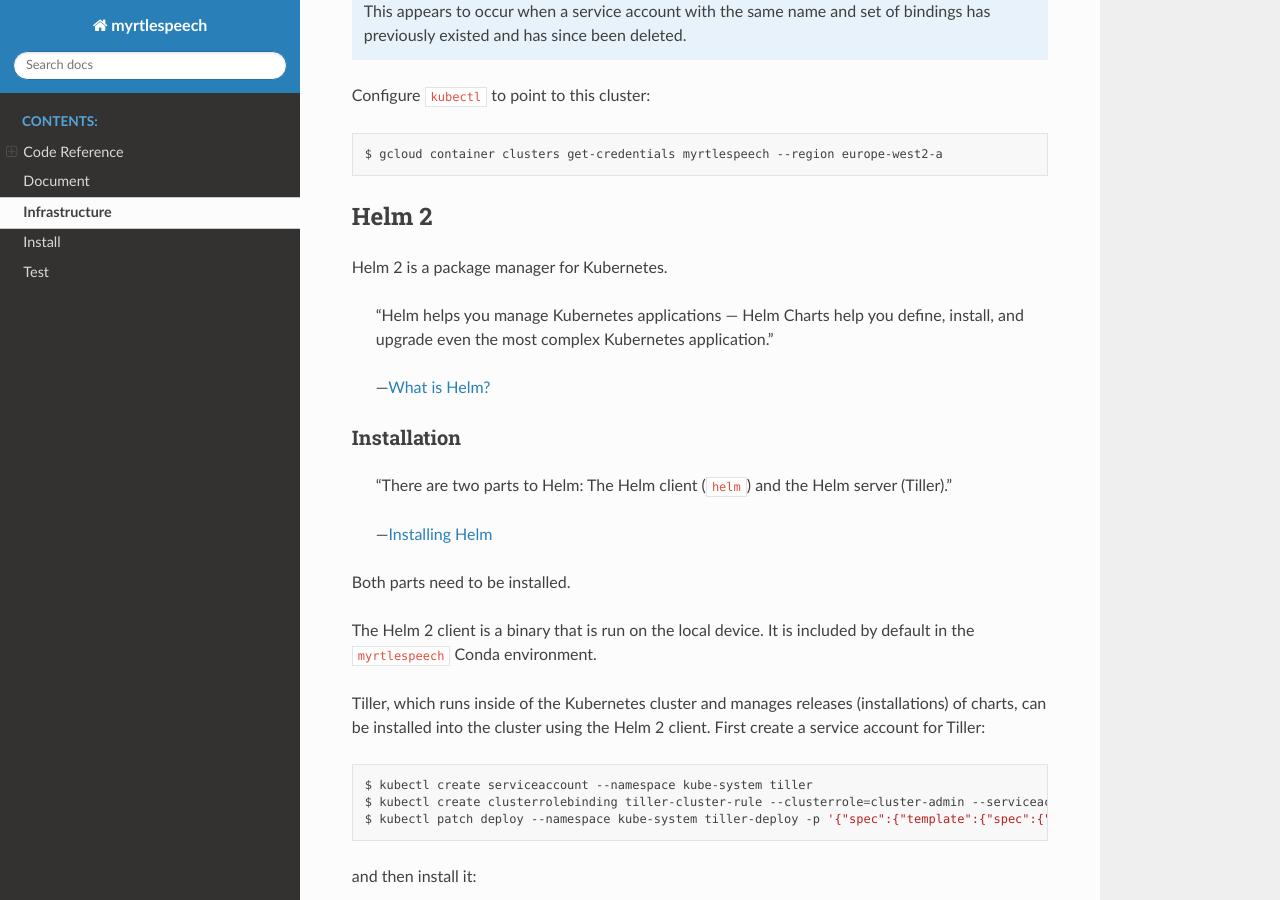
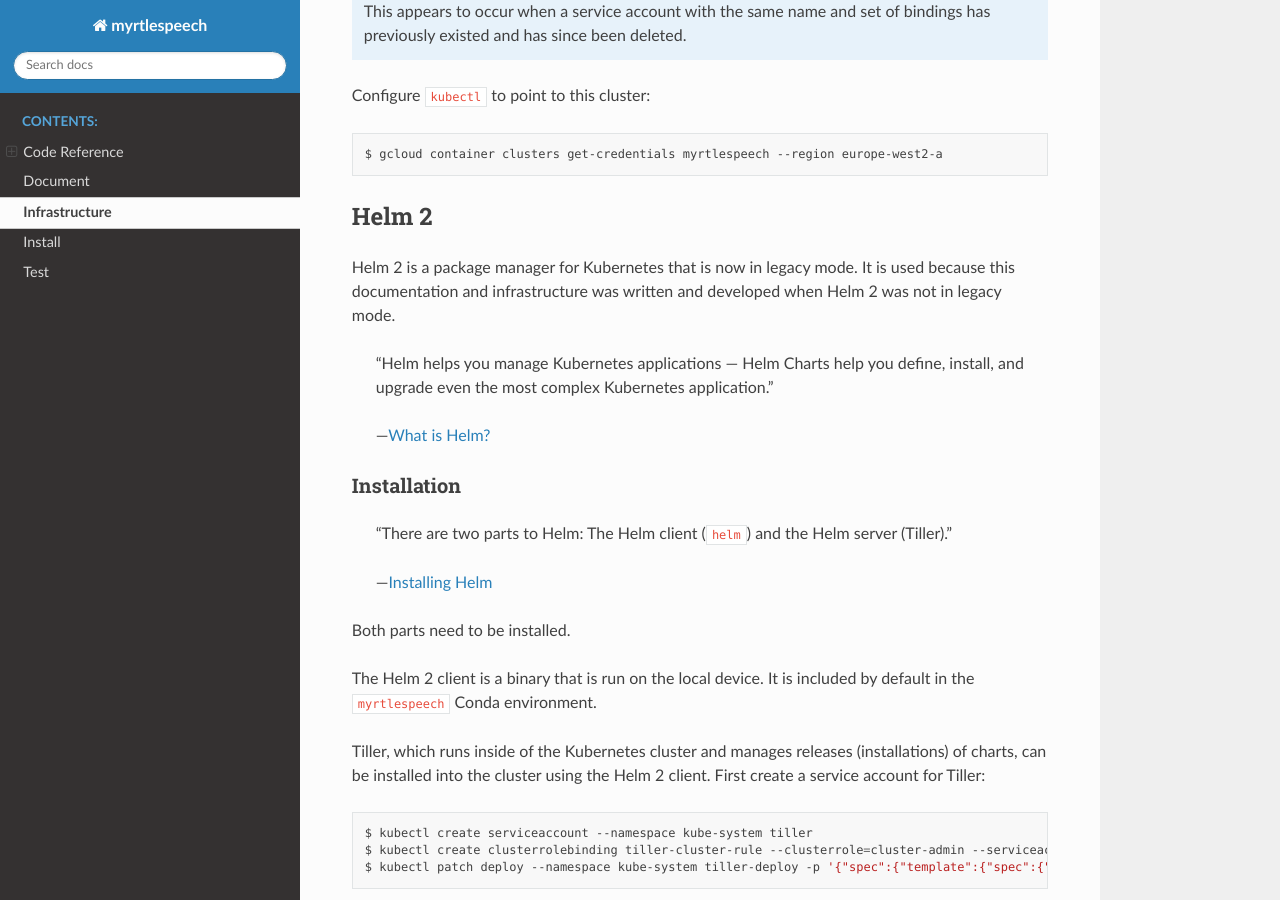
Before and after one commit to MyrtleSoftware/myrtlespeech, a Sphinx documentation site: the page built from docs/source/infra/index.rst, in a window 1280 px wide and 900 px high, scrolled down 4063 px. Built offline with Sphinx 7.4.7 and the Read the Docs theme 2.0.0, drawn with Linux system fonts in a browser that asks for light colours; formulas are drawn with MathJax 3.

Commit message:
Clarifies that Helm 2 is legacy

```diff
--- a/docs/source/infra/index.rst
+++ b/docs/source/infra/index.rst
@@ -227,7 +227,9 @@ Configure :literal:`kubectl` to point to this cluster:
 Helm 2
 -------
 
-Helm 2 is a package manager for Kubernetes.
+Helm 2 is a package manager for Kubernetes that is now in legacy mode. It is
+used because this documentation and infrastructure was written and developed
+when Helm 2 was not in legacy mode.
 
     "Helm helps you manage Kubernetes applications --- Helm Charts help you
     define, install, and upgrade even the most complex Kubernetes application."
```
